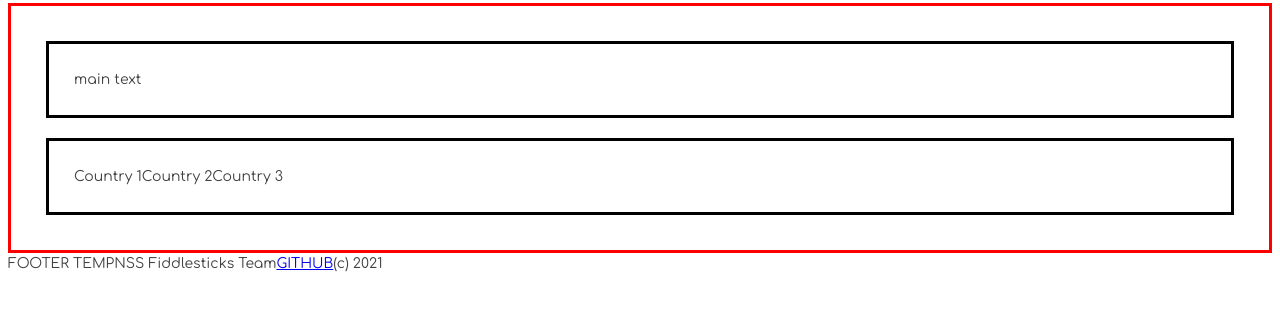
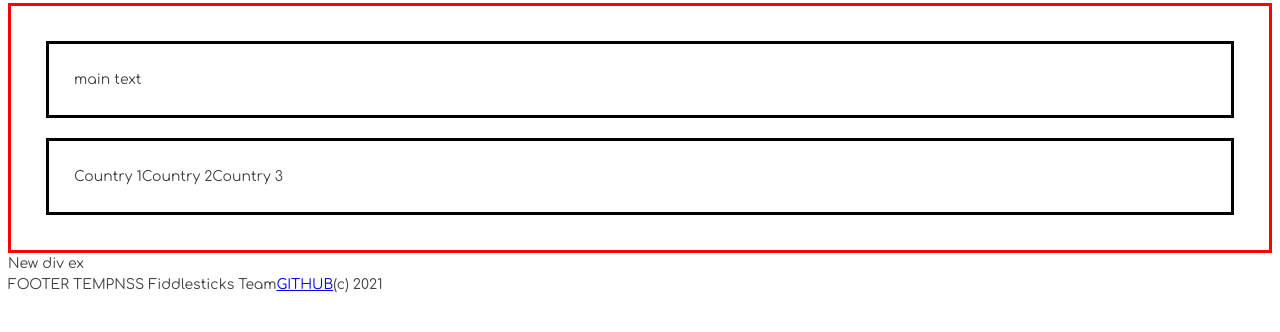
Before and after one commit to nss-day-cohort-46/hello-world-fiddlesticks, a plain HTML site: page index.html in a window 1280 px wide. Shown: the part 106-438 px from the top of the page. Drawn offline with Linux system fonts and the light colour scheme; a web font is replaced by a local one.

Commit message:
added new div ex

```diff
--- a/index.html
+++ b/index.html
@@ -32,7 +32,7 @@
             </section>
 
         </main>
-
+            <div>New div ex</div>
         <footer>
             <div>FOOTER TEMP</div>
             <div class=footerName>NSS Fiddlesticks Team</div>
```
